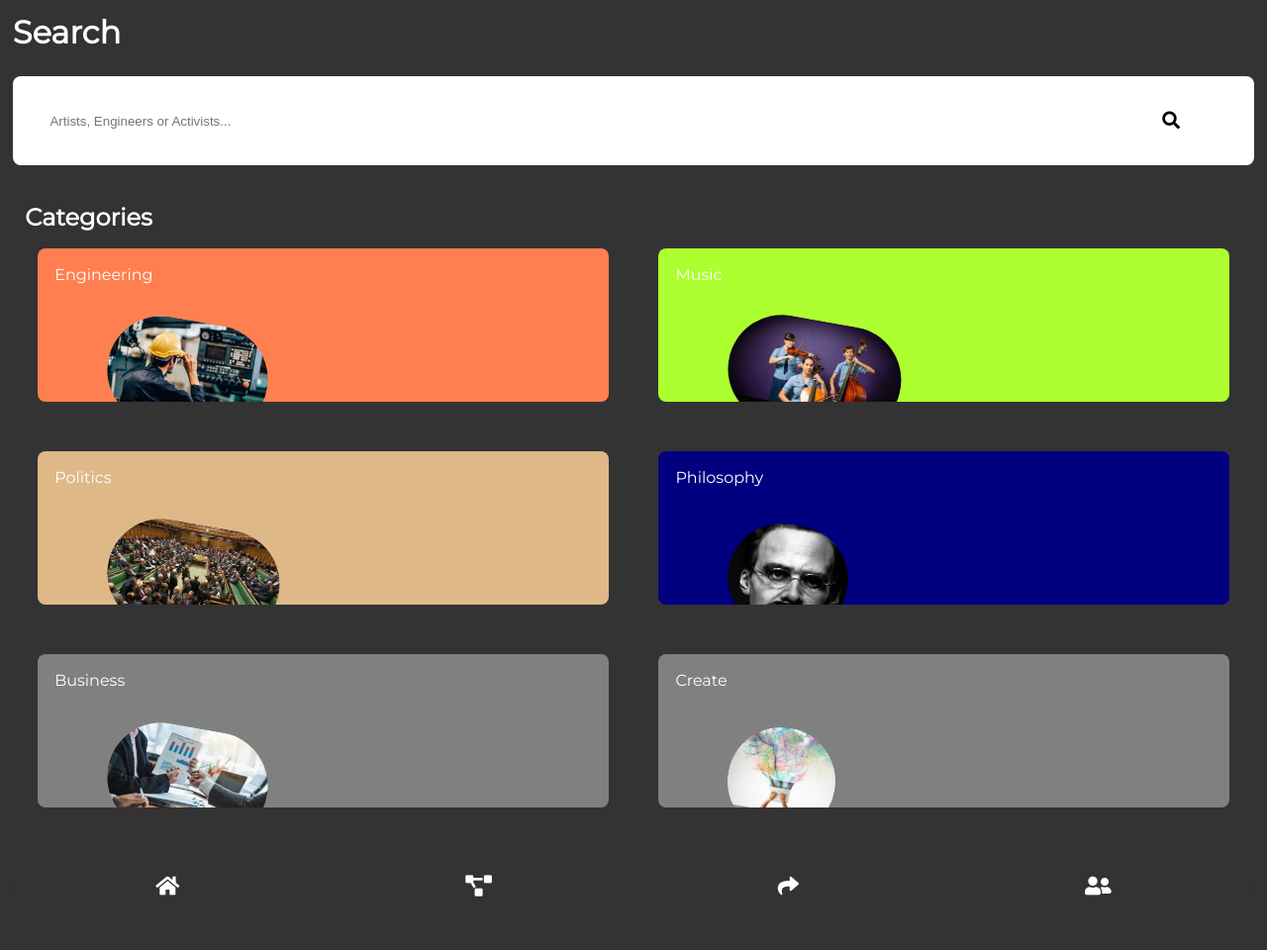
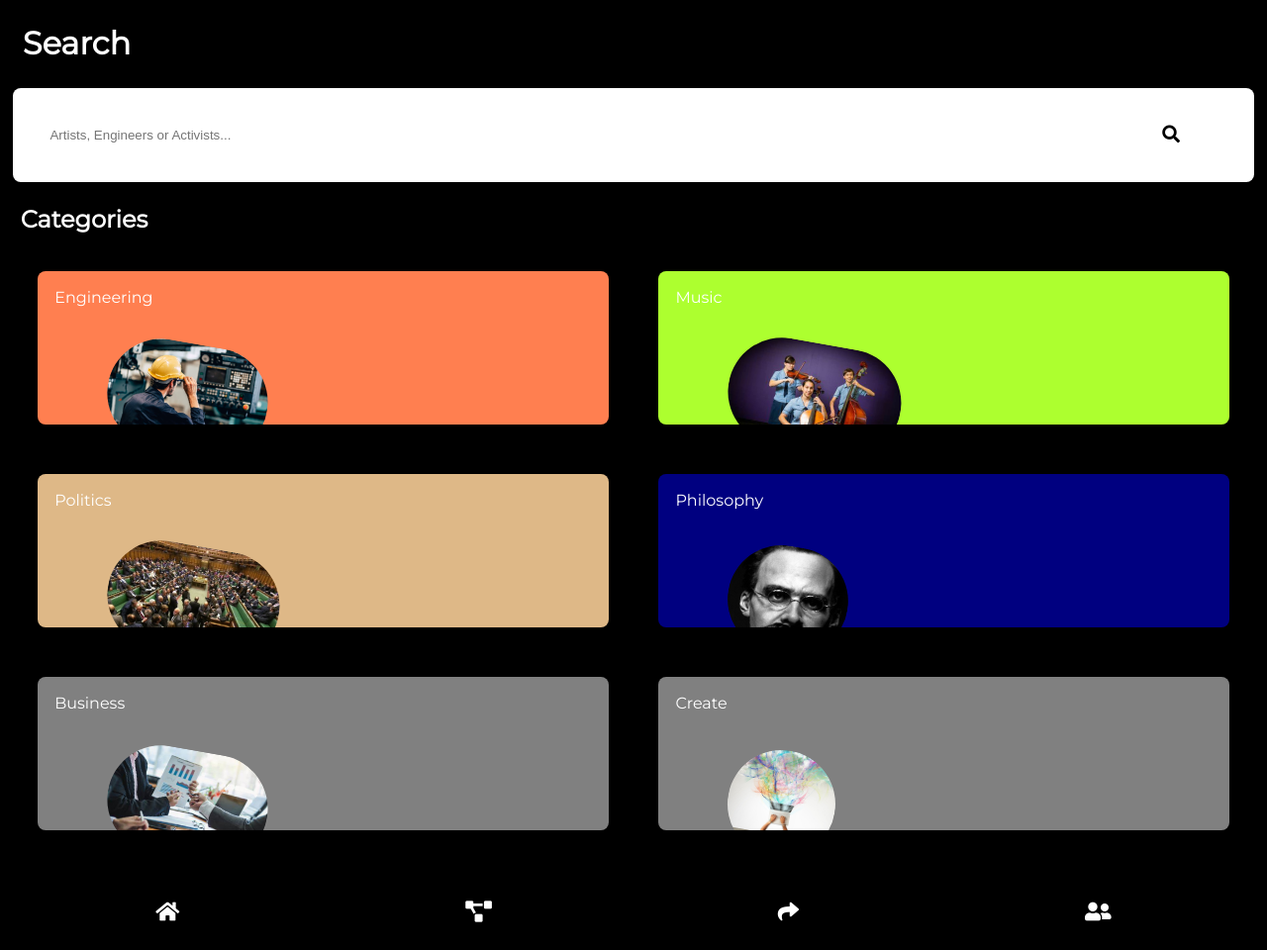
Before and after one commit to kesler20/isk_network_prototype, a Flask app: page / in a window 1280 px wide. Shown: the whole page at 99% size. Before the commit the page ends 906 px from the top, so only its background shows below. Run offline with Flask 2, Linux system fonts and the light colour scheme.

Commit message:
updating the ui

```diff
--- a/static/css/styles.css
+++ b/static/css/styles.css
@@ -14,7 +14,7 @@
     --secondary-font-color: #abb8ca;
     --primary-font-size: 44px;
     --primary-font-weight: 800;
-    --primary-color: #333333;
+    --primary-color: black;
 }
 
 a {
@@ -50,7 +50,7 @@ body {
 .wrapper {
     padding: 1%;
     width: 100%;
-    height: 100vh;
+    height: 120vh;
     animation: 6s fade-in;
     justify-content: flex-start;
 }
@@ -63,6 +63,7 @@ body {
 
 .search-title h1 {
     color: white;
+    margin: 10px;
 }
 
 .search-bar {
@@ -84,7 +85,7 @@ body {
 .nav {
     flex-grow: 2;
     width: 100%;
-    margin: 2%;
+    margin: 15px;
     border-radius: 8px;
     background-color: white;
 }
@@ -98,12 +99,12 @@ body {
 
 .category-title {
     width: 100%;
-    height: 5%;
+    height: 50px;
     color: white;
 }
 
 .category-title h2{
-    margin: 1%;
+    margin: 8px;
 }
 
 .category-card {
```
Also changed, not shown: readme_img.PNG.
